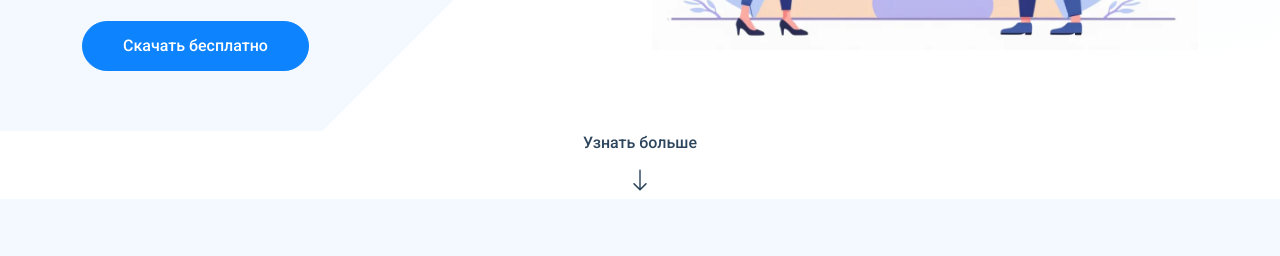
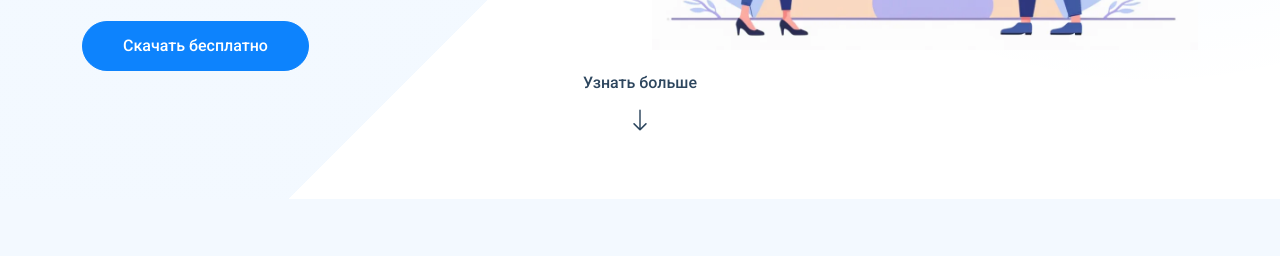
Before and after one commit to zeprog/onewizard-webcopy, a plain HTML site: page public/index.html in a window 1280 px wide. Shown: the part 504-760 px from the top of the page. Drawn offline with nearby package versions, Linux system fonts and the light colour scheme.

Commit message:
arrow travelled to hero section

```diff
--- a/public/index.html
+++ b/public/index.html
@@ -110,16 +110,16 @@
             </div>
           </div>
         </div>
-
+        <div class="learn-btn">
+          <a href="#description" class="learn-more-btn">
+              <span>Узнать больше</span>
+              <i class="bi bi-arrow-down arrow"></i>
+          </a>
+        </div>
       </div>
 
     </section>
-    <div>
-        <a href="#description" class="learn-more-btn">
-            <span>Узнать больше</span>
-            <i class="bi bi-arrow-down arrow"></i>
-        </a>
-    </div>
+
     <section id="description" class="about section light-background">
 
       <div class="container" data-aos="fade-up">
```
